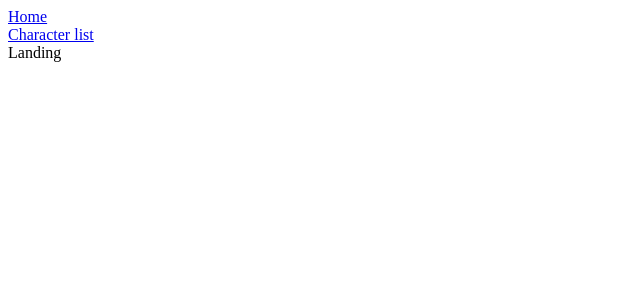
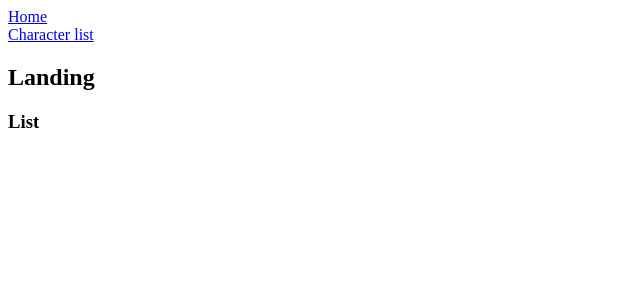
Before and after one commit to v3nt/marvel-server, a React (Create React App) app in the folder marvel-client/: page / in a window 1280 px wide. Shown: the top 300 px of the page, without its empty margins (0-640 px from the left). Built offline with nearby package versions, Linux system fonts and the light colour scheme; no server answers.

Commit message:
start marvel api for list comp

```diff
--- a/marvel-client/src/components/Landing.js
+++ b/marvel-client/src/components/Landing.js
@@ -1,8 +1,14 @@
 import React from "react";
+import List from "./List";
 // import { Link } from "react-router-dom";
 
 const Landing = () => {
-  return <div>Landing</div>;
+  return (
+    <div>
+      <h2>Landing</h2>
+      <List />
+    </div>
+  );
 };
 
 export default Landing;
--- a/marvel-client/src/components/List.js
+++ b/marvel-client/src/components/List.js
@@ -0,0 +1,14 @@
+import React from "react";
+
+const List = () => {
+  console.log("Marvel KEY", process.env.REACT_APP_MARVEL_API_KEY);
+  console.log("Marvel Secrest", process.env.REACT_APP_MARVEL_API_SECRET);
+
+  return (
+    <div>
+      <h3>List</h3>
+    </div>
+  );
+};
+
+export default List;
```
